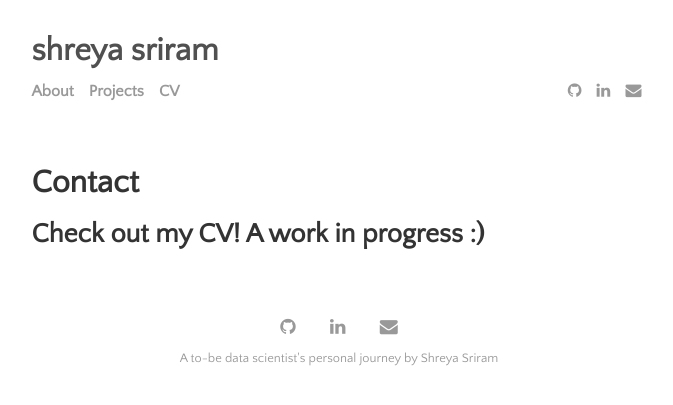
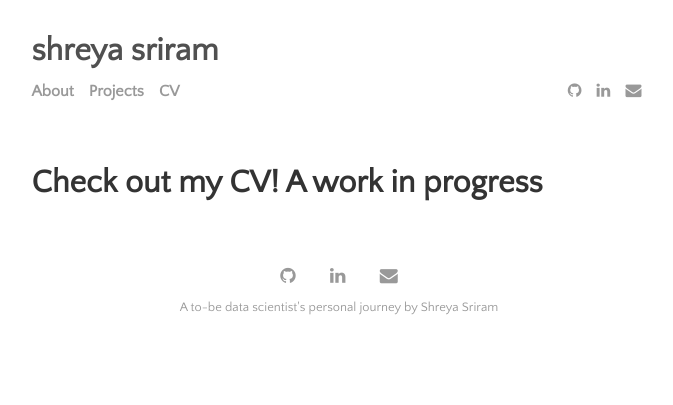
Before and after one commit to shreyasriram4/shreyasriram4.github.io, a Jekyll site: the page built from menu/cv.md, in a window 1280 px wide. Shown: the top 405 px of the page, without its empty margins (301-974 px from the left). Built offline with Jekyll 4.4.1, drawn with Linux system fonts in a browser that asks for light colours.

Commit message:
Update cv.md

```diff
--- a/menu/cv.md
+++ b/menu/cv.md
@@ -1,7 +1,5 @@
 ---
 layout: page
-title: Contact
+title: Check out my CV! A work in progress
 permalink: /cv
 ---
-
-## Check out my CV! A work in progress :)
```
